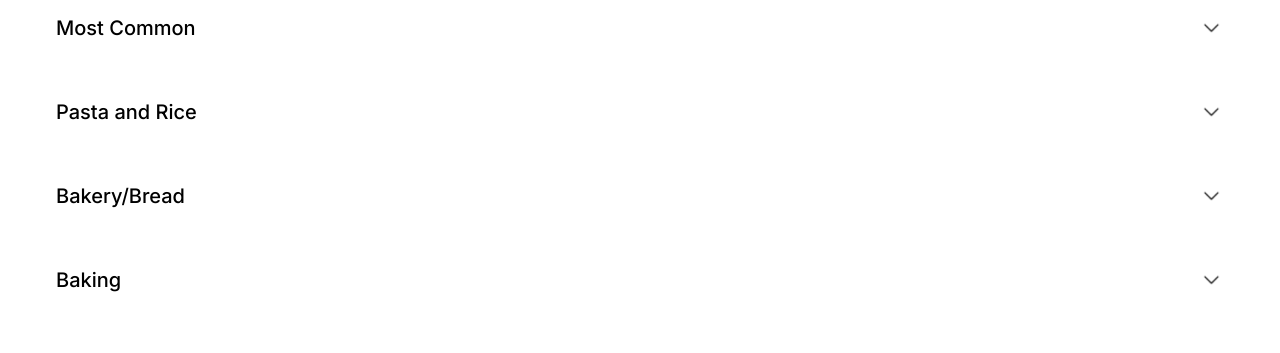
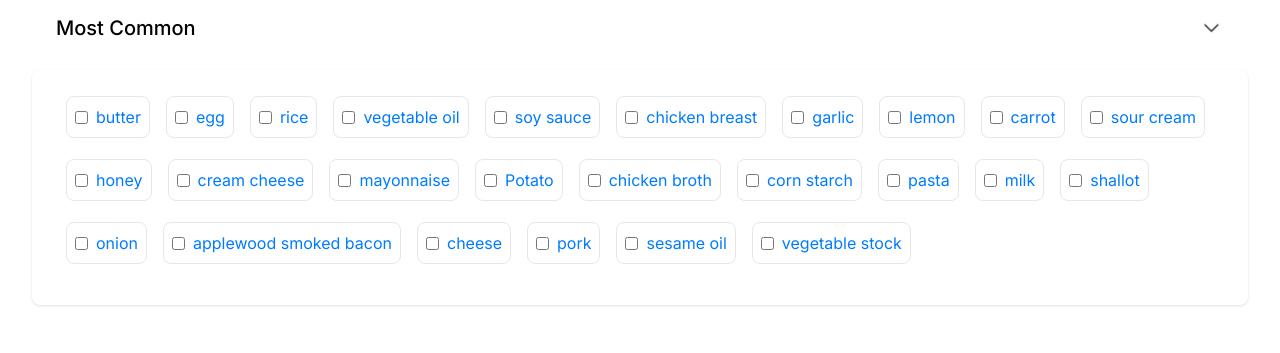
Before and after one commit to rayruenheck/PantryPal, a Next.js app: page /pantry in a window 1280 px wide. Shown: the part 276-629 px from the top of the page. Built offline with nearby package versions, Linux system fonts and the light colour scheme; no server answers.

Commit message:
most common drop down defaults to open

```diff
--- a/src/app/pantry/page.jsx
+++ b/src/app/pantry/page.jsx
@@ -8,7 +8,7 @@ import Image from 'next/image';
 export default function Page() {
   const apiKey = process.env.NEXT_PUBLIC_SECRET_API_KEY;
   const [data , setData] = useState([])
-  const [openDropdown, setOpenDropdown] = useState(null);;
+  const [openDropdown, setOpenDropdown] = useState(aisleDict["Most Common"] ? "Most Common" : null)
   const [pantryItems, setPantryItems] = useState([]);
   const [ingredient, setIngredient] = useState('');
   const [ingredientsList, setIngredientsList] = useState(() => {
```
